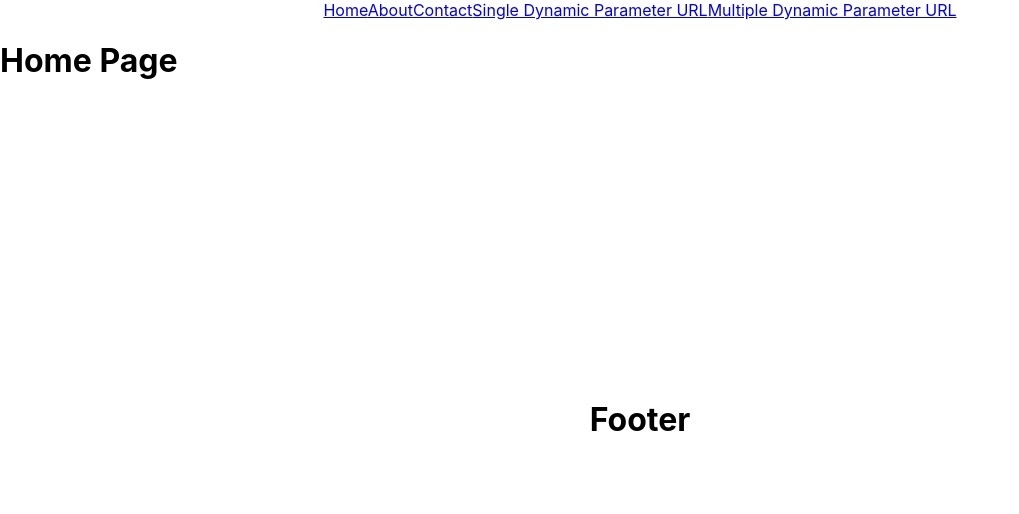
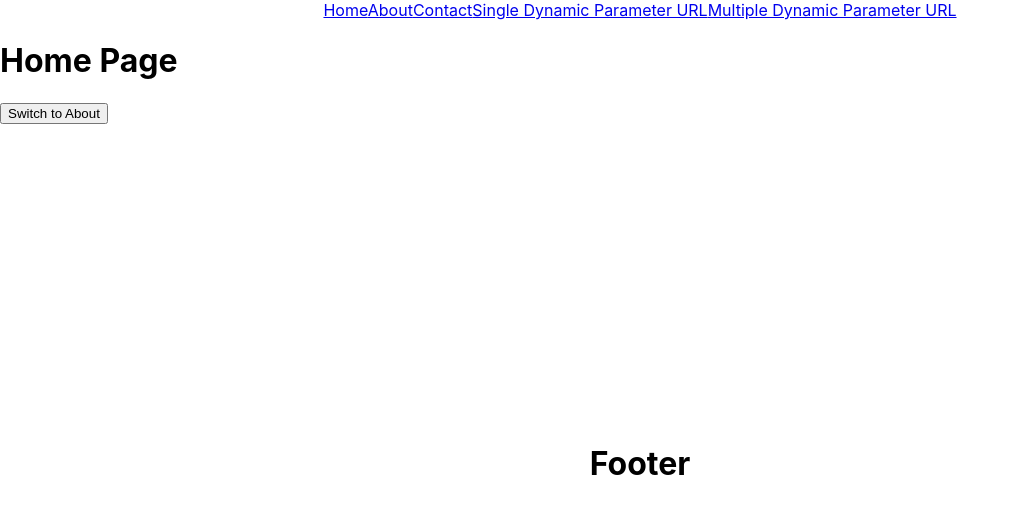
Before and after one commit to warispersonal/react-router-redux-practice, a React (Create React App) app: page / in a window 1280 px wide. Shown: the top 514 px of the page, without its empty margins (0-1019 px from the left). Built offline with nearby package versions, Linux system fonts and the light colour scheme.

Commit message:
dynamic change route

```diff
--- a/src/component/Home/Home.js
+++ b/src/component/Home/Home.js
@@ -1,10 +1,12 @@
 import React, {Component} from 'react';
+import ProgmaticallyChangeRoute from "../ProgmaticallyChangeRoute/ProgmaticallyChangeRoute";
 
 class Home extends Component {
     render() {
         return (
             <div>
                 <h1>Home Page</h1>
+                <ProgmaticallyChangeRoute />
             </div>
         );
     }
--- /dev/null
+++ b/src/component/ProgmaticallyChangeRoute/ProgmaticallyChangeRoute.js
@@ -0,0 +1,13 @@
+import React from 'react';
+import {useNavigate} from "react-router";
+
+const ProgmaticallyChangeRoute = () => {
+    let navigate = useNavigate();
+    return (
+        <div>
+            <button onClick={() => {navigate("/about")}}> Switch to About</button>
+        </div>
+    );
+}
+
+export default ProgmaticallyChangeRoute;
```
